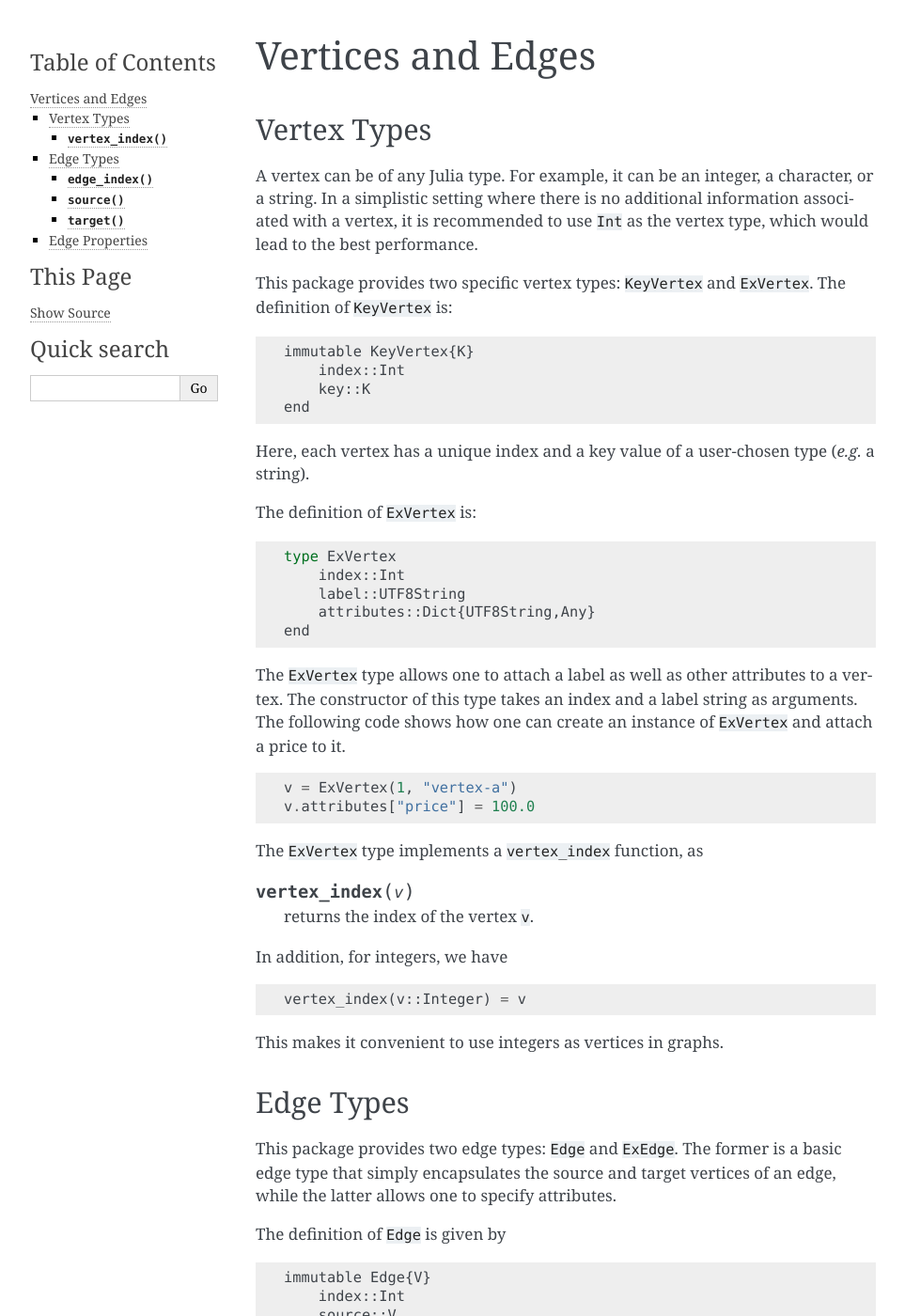
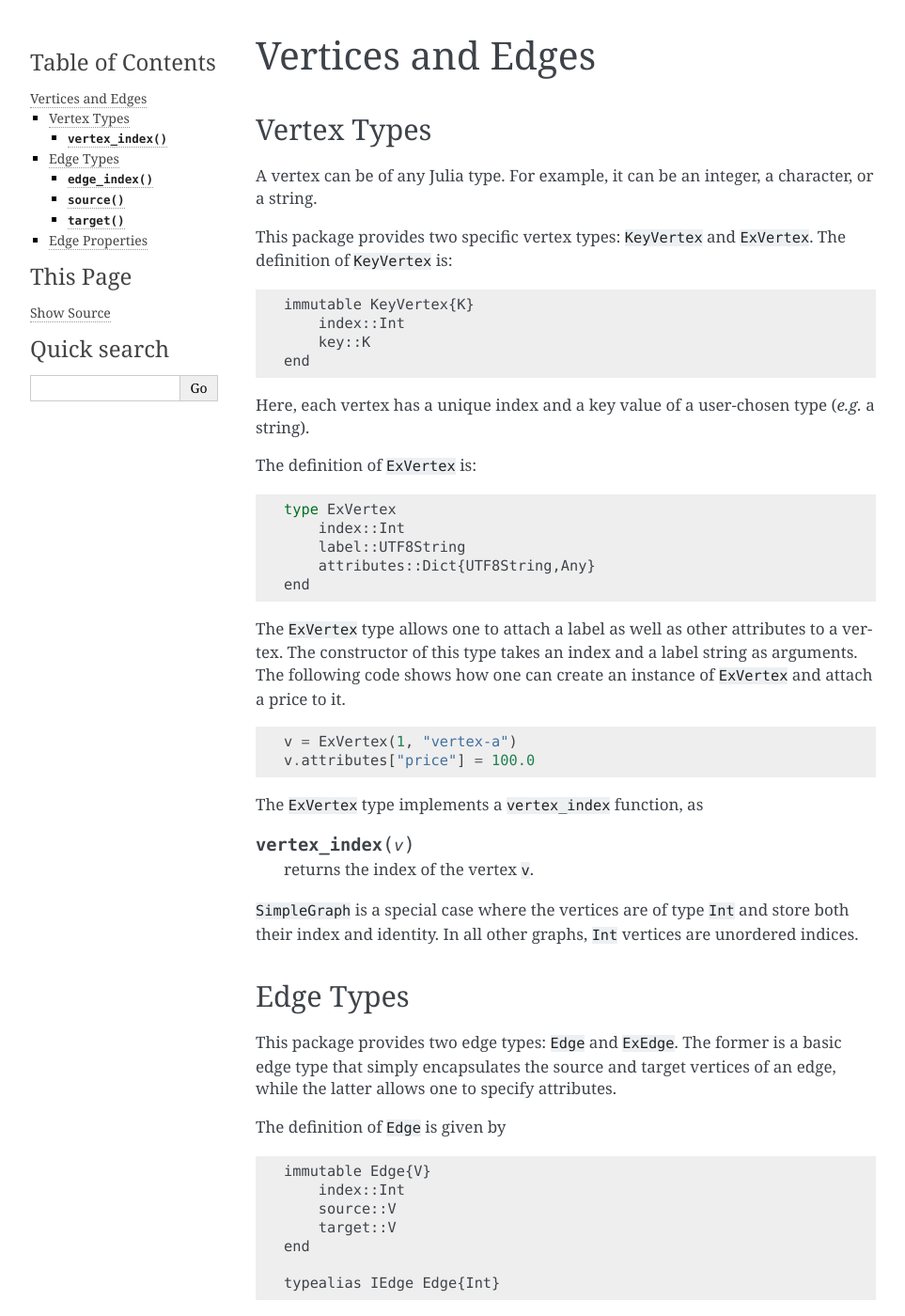
Before and after one commit to JuliaGraphs/Graphs.jl, a Sphinx documentation site: the page built from doc/source/vertex_edge.rst, in a window 1280 px wide and 1400 px high. Shown: the whole window at 94% size, without its empty margins (148-1111 px from the left). Built offline with Sphinx 7.4.7, drawn with Linux system fonts in a browser that asks for light colours; formulas are drawn with MathJax 3.

Commit message:
Remove vertex_index(::Integer), make special case for SimpleGraph Thanks @sbromberger Fixes #131 Fixes #127 Closes #133

```diff
--- a/doc/source/vertex_edge.rst
+++ b/doc/source/vertex_edge.rst
@@ -4,7 +4,7 @@ Vertices and Edges
 Vertex Types
 -------------
 
-A vertex can be of any Julia type. For example, it can be an integer, a character, or a string. In a simplistic setting where there is no additional information associated with a vertex, it is recommended to use ``Int`` as the vertex type, which would lead to the best performance.
+A vertex can be of any Julia type. For example, it can be an integer, a character, or a string.
 
 This package provides two specific vertex types: ``KeyVertex`` and ``ExVertex``. The definition of ``KeyVertex`` is:
 
@@ -40,14 +40,7 @@ The ``ExVertex`` type implements a ``vertex_index`` function, as
 
     returns the index of the vertex ``v``.
 
-In addition, for integers, we have
-
-.. code-block:: python
-
-    vertex_index(v::Integer) = v
-
-This makes it convenient to use integers as vertices in graphs.
-
+``SimpleGraph`` is a special case where the vertices are of type ``Int`` and store both their index and identity. In all other graphs, ``Int`` vertices are unordered indices.
 
 Edge Types
 -----------
```
Also changed, not shown: 6 other files.
